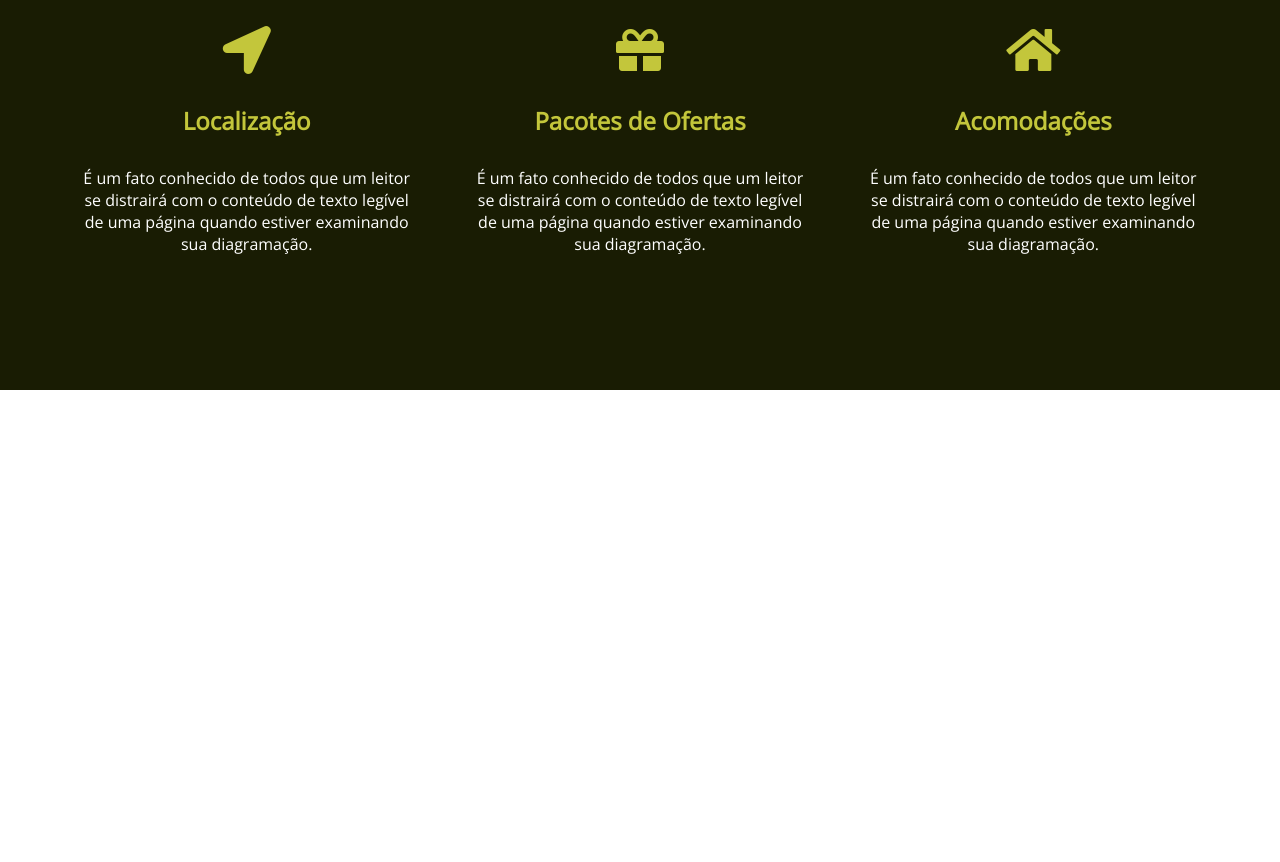
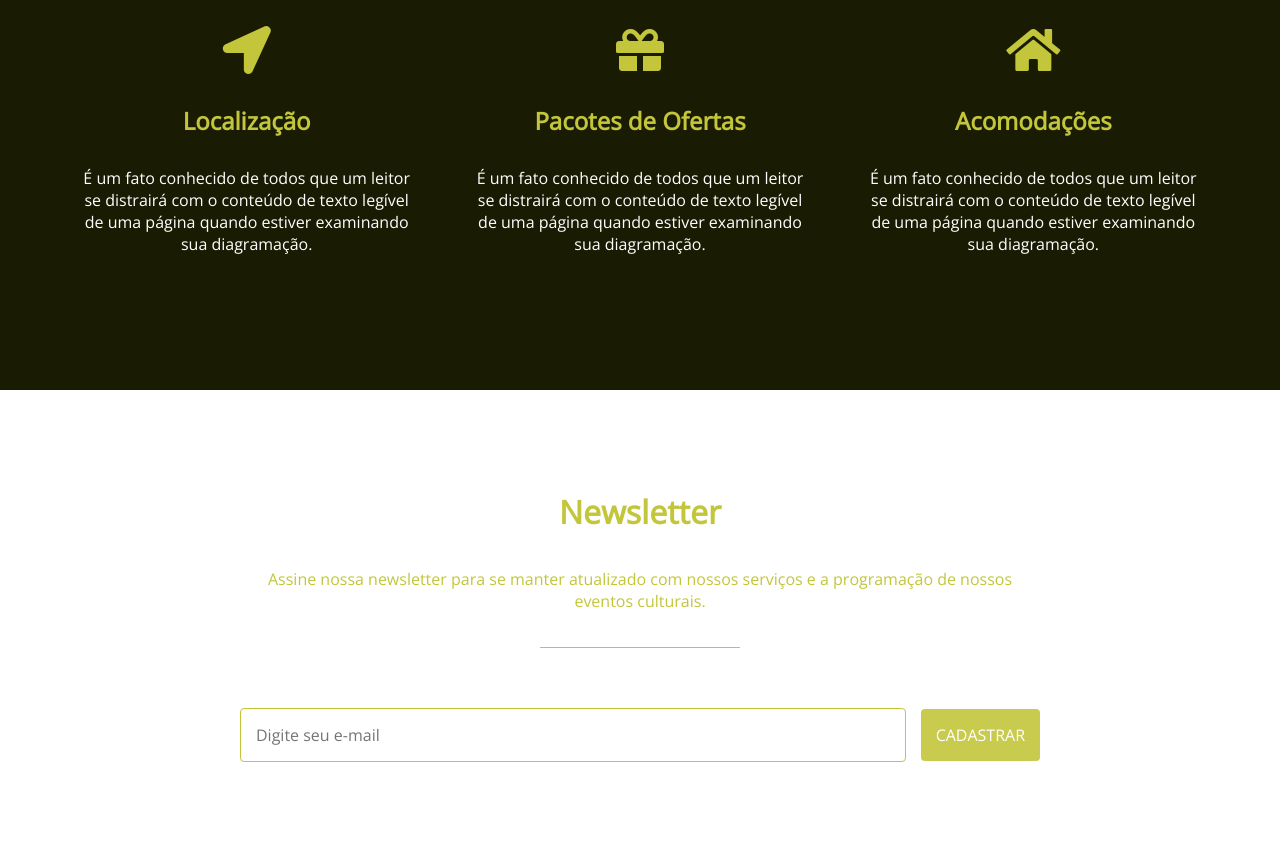
Before and after one commit to juciandro/css-flexbox, a plain HTML site: page index.html in a window 1280 px wide. Shown: the part 2210-3072 px from the top of the page. Before the commit the page ends 2600 px from the top, so only its background shows below. Drawn offline with nearby package versions, Linux system fonts and the light colour scheme.

Commit message:
area da newsletter adicionado

```diff
--- a/assets/css/estilo.css
+++ b/assets/css/estilo.css
@@ -131,6 +131,7 @@ a:hover{opacity:1;}
 	color: #fff;
 	font-size: 2rem;
 	margin-bottom: 35px;
+	text-align: center;
 }
 .caracteristicas p{
 	color: #fff;
@@ -165,11 +166,62 @@ a:hover{opacity:1;}
 .caracteristicas .grid li p{
 	color: #fff;
 }
+/*NEWSLETTER*/
+.newsletter{
+	display: flex;
+	flex-direction: column;
+	align-items: center;
+	padding: 100px 50px;
+}
+.newsletter h3{
+	color: #c3c63b;
+	font-size: 2rem;
+	margin-bottom: 35px;
+	text-align: center;
+}
+.newsletter p{
+	color: #c3c63b;
+	margin-bottom: 35px;
+	text-align: center;
+	max-width: 800px;
+}
+.newsletter hr{
+	width: 200px;
+	height: 1px;
+	background-color: #c3c63b;
+	margin-bottom: 60px;
+	border: none;
+}
+.newsletter form{
+	display: flex;
+	align-items: center;
+	justify-content: center;
+	flex-wrap: wrap;
+	width: 80%;
+	max-width: 800px;
 
-
-
-
-
+}
+.newsletter input{
+	flex: 1;
+    padding: 15px;
+	margin-right: 15px;
+	border: 1px solid #c3c63b;
+    border-radius: 4px;
+    border-color: #c3c63b;
+}
+.newsletter .botao{
+	background-color: #c3c63b;
+    padding: 15px;
+    border-radius: 4px;
+    color: #fff;
+    text-transform: uppercase;
+	cursor: pointer;
+	border: none;
+	opacity: .9;
+}
+.newsletter .botao:hover{
+	opacity: 1;
+}
 
 
 
@@ -190,6 +242,13 @@ a:hover{opacity:1;}
 	.album-img .small, .album-img .large{
 		flex-basis: 100%;
 	}
+	.newsletter input{
+		flex-basis: 100%;
+		margin-bottom: 15px;
+	}
+	.newsletter .botao{
+		text-align: center;
+	}
 }
 
 @media(max-width: 850px){
--- a/index.html
+++ b/index.html
@@ -74,5 +74,16 @@
 			</ul>
 		</section>
 
+		<!--NEWSLETTER-->
+		<section class="newsletter">
+			<h3>Newsletter</h3>
+			<p>Assine nossa newsletter para se manter atualizado com nossos serviços e a programação de nossos eventos culturais.</p>
+			<hr>
+			<form class="inpute-assine">
+				<input type="email" placeholder="Digite seu e-mail"/>
+				<button class="botao">Cadastrar</button>
+			</form>
+		</section>
+
 	</body>
 </html>
```
